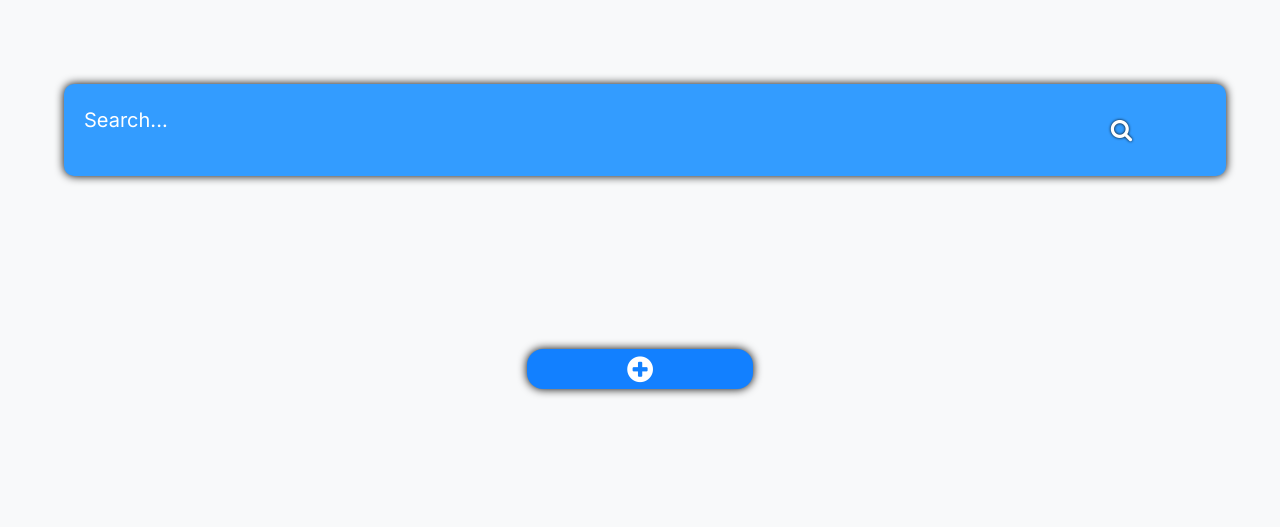
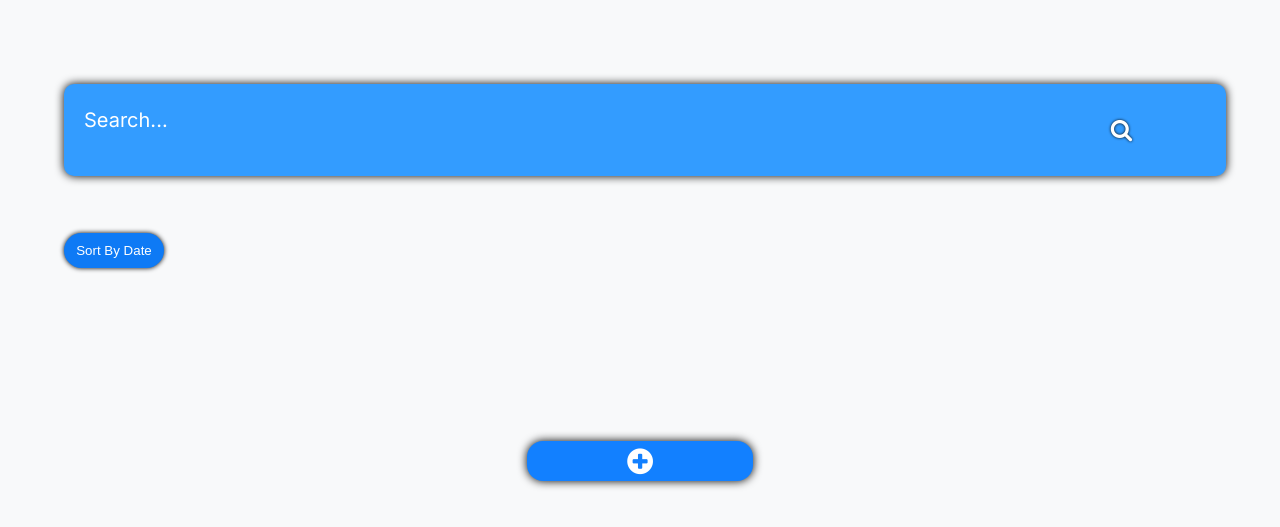
Before and after one commit to intel1337/Taskly, a website with bundled scripts: page index.html in a window 1280 px wide. Shown: the part 125-652 px from the top of the page. Built offline with nearby package versions, Linux system fonts and the light colour scheme; a web font is replaced by a local one.

Commit message:
Update index.html

```diff
--- a/index.html
+++ b/index.html
@@ -24,7 +24,7 @@
         <input type="text" name="search" id="search" placeholder="Search...">
         <i type="submit" id="submitSearch" class="fa fa-search" style="font-size:23px;color:rgb(255, 255, 255)"></i>
     </div>
-
+    <button id="sort">Sort By Date</button>
     <template>
         <div class="case">
             <h1></h1>
```
